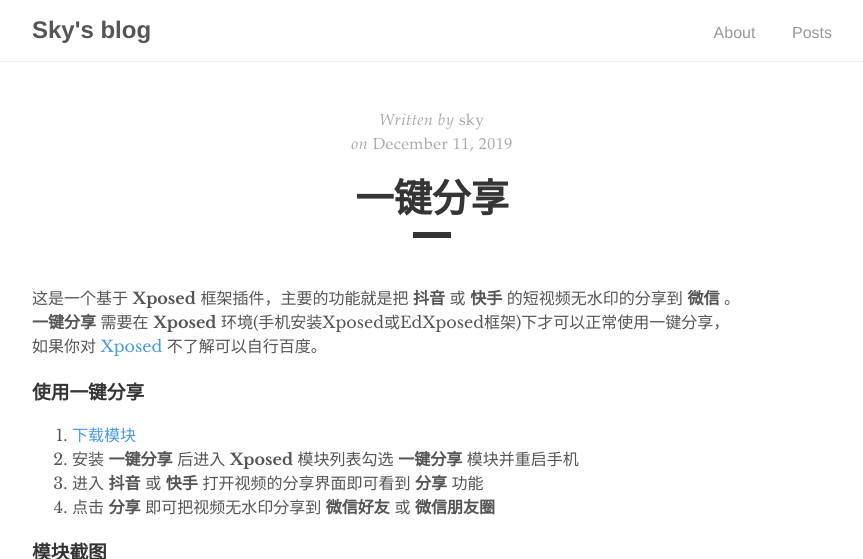
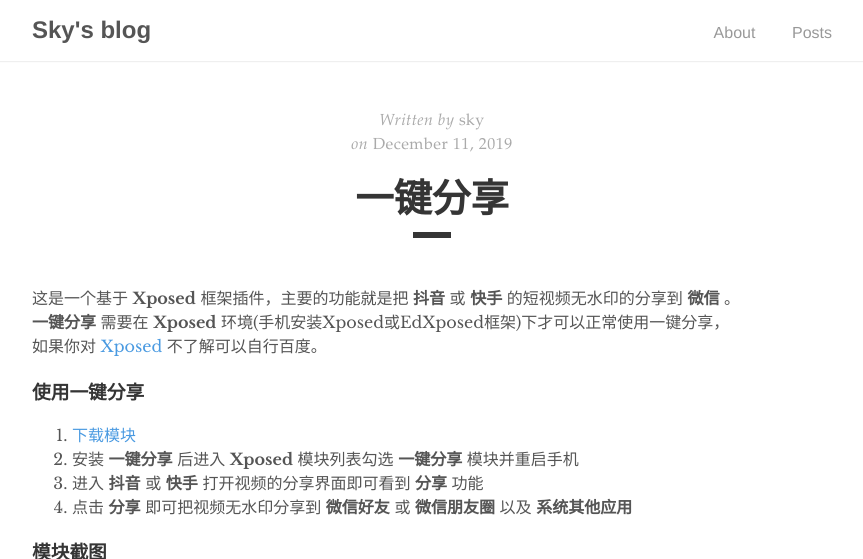
Before and after one commit to sky-wei/sky-wei.github.io, a Jekyll site: the page built from _posts/2019-12-11-xposed_share.md, in a window 1280 px wide and 900 px high, cut to the strip 0-559 px from the top of the window. Shown: the whole strip, without its empty margins (208-1071 px from the left). Built offline with Jekyll 4.4.1, drawn with Linux system fonts in a browser that asks for light colours; some of the changed text lies outside the part shown.

Commit message:
修改文档

```diff
--- a/_posts/2019-12-11-xposed_share.md
+++ b/_posts/2019-12-11-xposed_share.md
@@ -12,7 +12,7 @@ __一键分享__ 需要在 __Xposed__ 环境(手机安装Xposed或EdXposed框架
 1. [下载模块](https://repo.xposed.info/module/com.sky.xposed.share)
 2. 安装 __一键分享__ 后进入 __Xposed__ 模块列表勾选  __一键分享__  模块并重启手机
 3. 进入 __抖音__ 或 __快手__ 打开视频的分享界面即可看到 __分享__ 功能
-4. 点击 __分享__ 即可把视频无水印分享到 __微信好友__ 或 __微信朋友圈__
+4. 点击 __分享__ 即可把视频无水印分享到 __微信好友__ 或 __微信朋友圈__ 以及 __系统其他应用__
 
 ### 模块截图
 ![](http://q2lwshywk.bkt.clouddn.com/image/share/Screenshot_20191215-210742.jpg)
```
Also changed, not shown: other parts of _posts/2019-12-11-xposed_share.md (+1 -1 lines).
